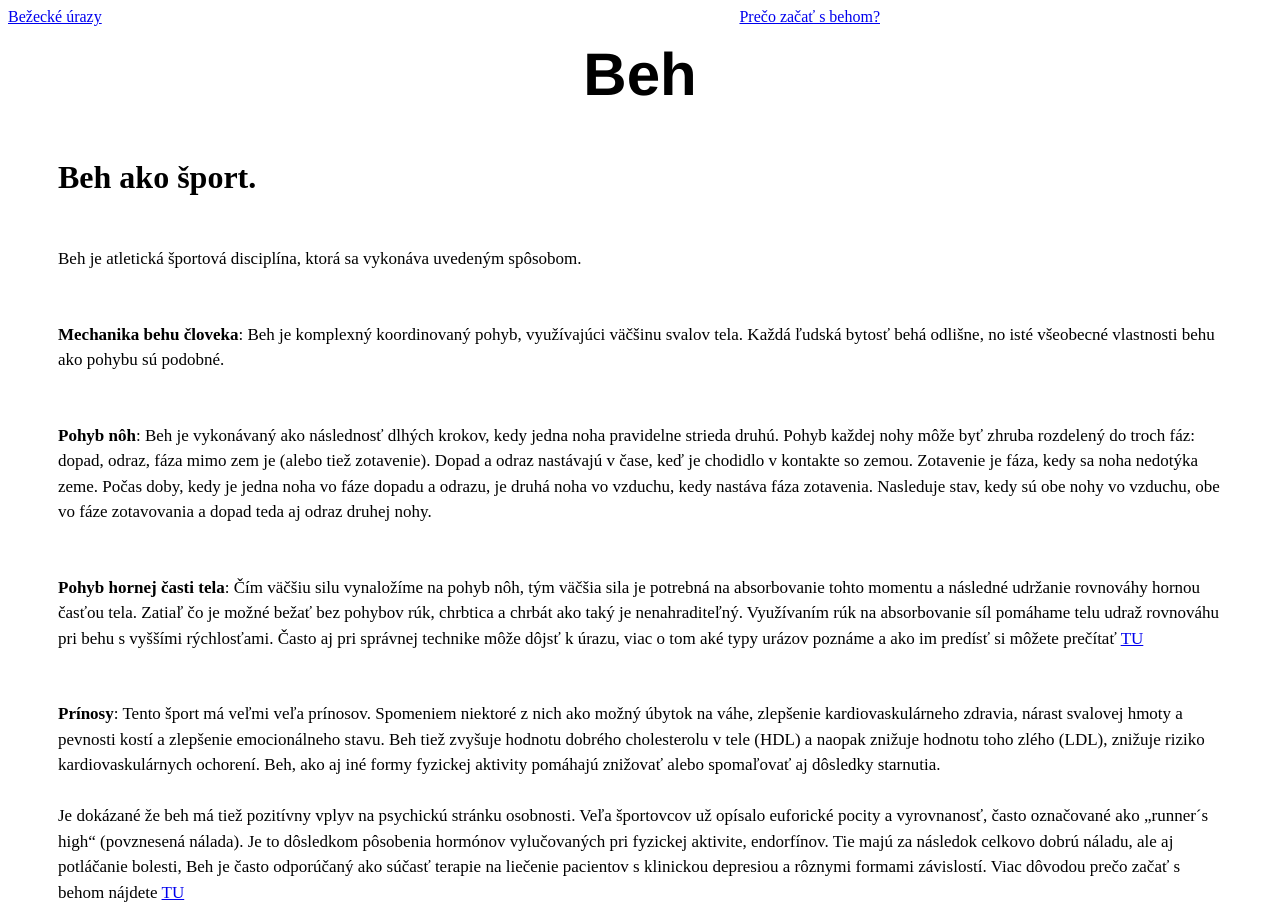
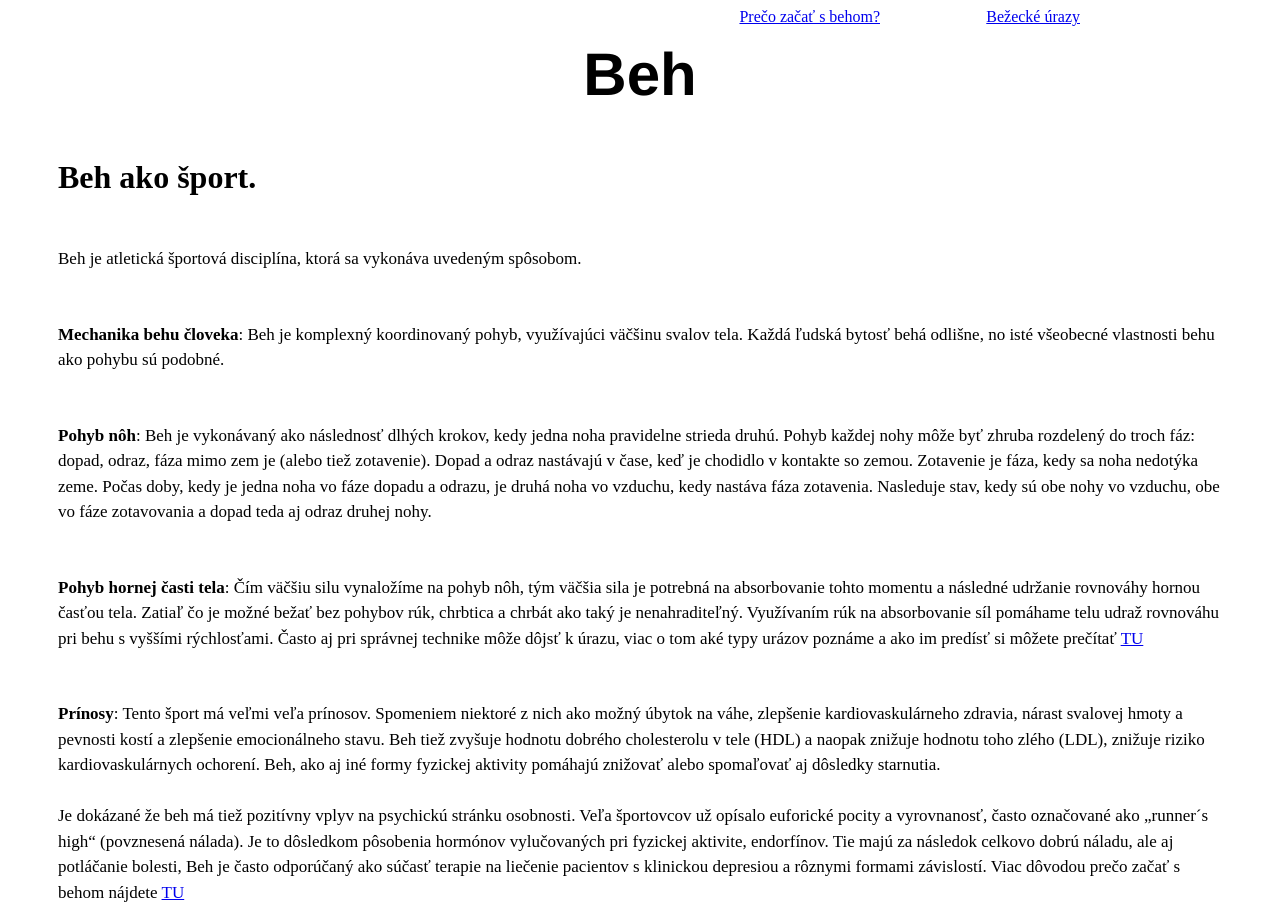
Before and after one commit to karolinacizmarovaa/karolinacizmarovaa.github.io, a plain HTML site: page index.html in a window 1280 px wide. Shown: the top 908 px of the page. Drawn offline with Linux system fonts and the light colour scheme.

Commit message:
Update index.html

```diff
--- a/index.html
+++ b/index.html
@@ -27,7 +27,7 @@
             .top-right1 {
                 position: absolute;
                 top: 8px;
-                right: 200 px; }
+                right: 200px; }
 
             .top-right2 {
                 position: absolute;
```
